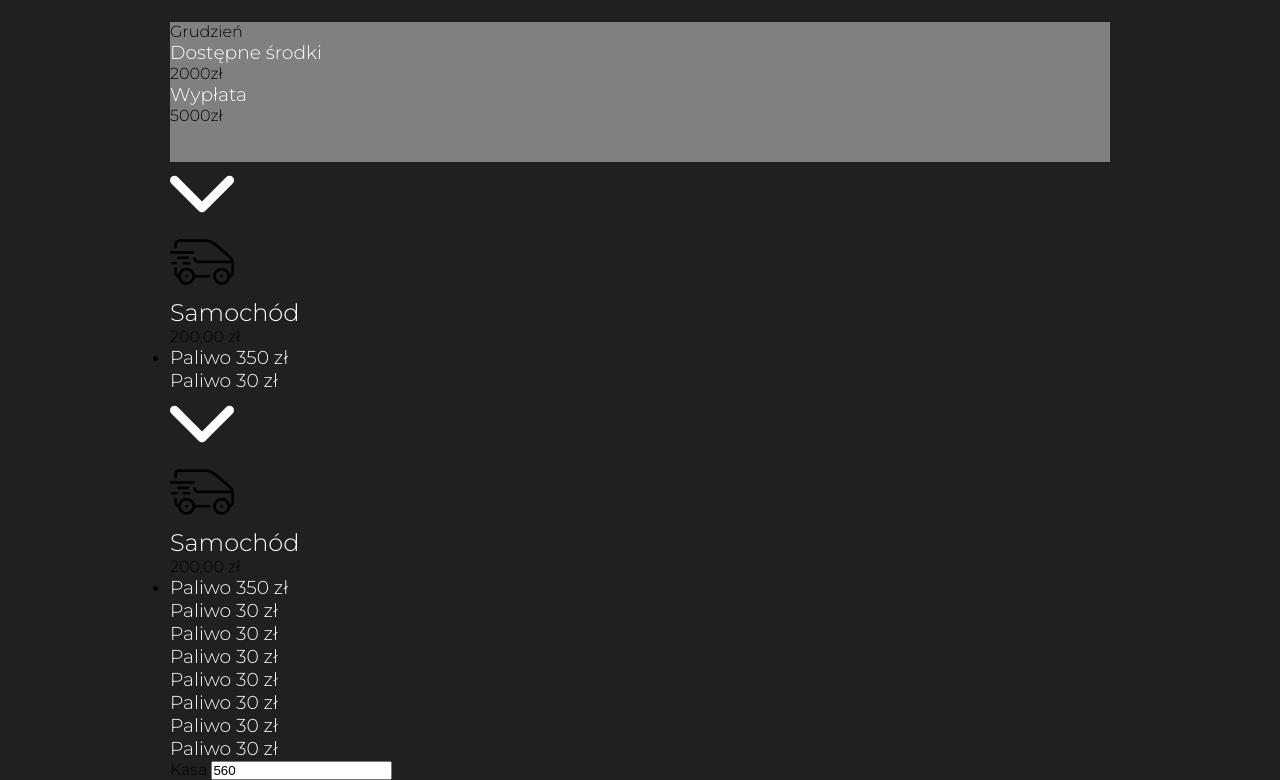
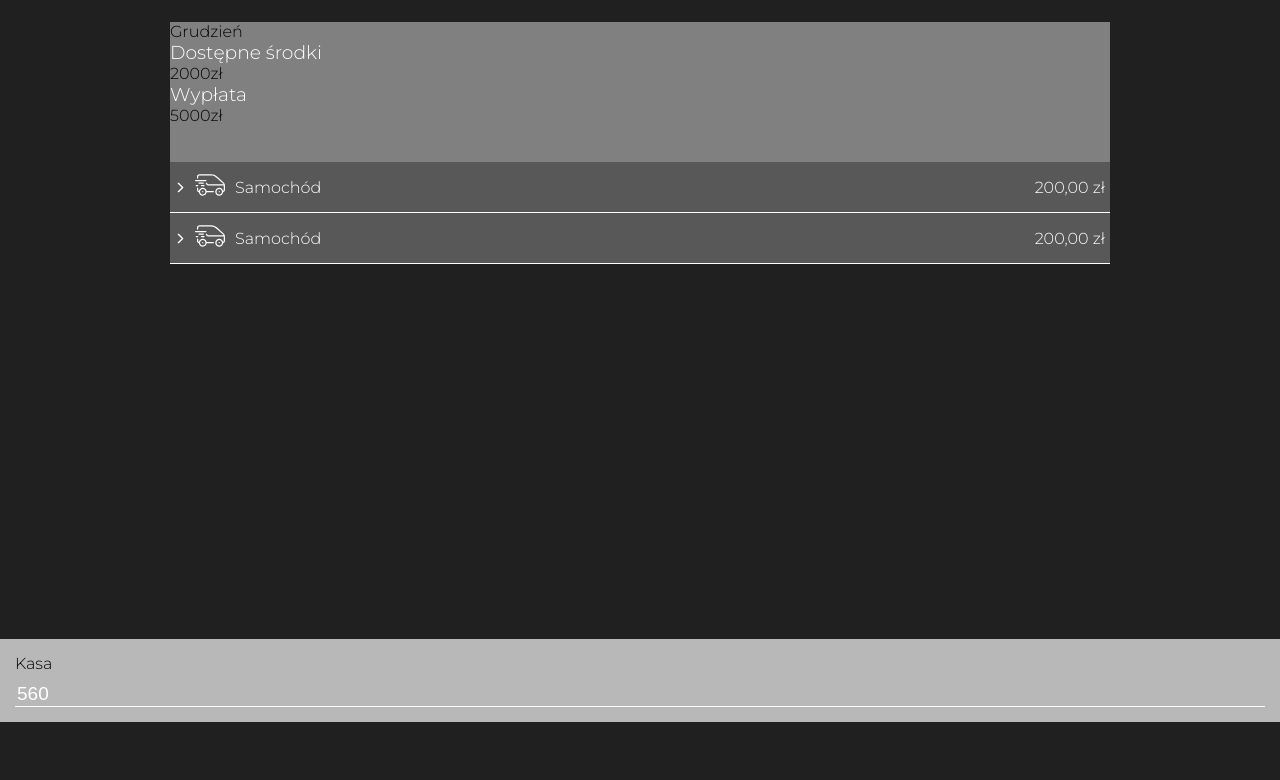
Before and after one commit to ErykFryderyk/my-finances-app, a website with bundled scripts: page index.html in a window 1280 px wide. Shown: the part 78-858 px from the top of the page. After the commit the page ends 800 px from the top, so only its background shows below. Built offline with nearby package versions, Linux system fonts and the light colour scheme.

Commit message:
update style from scss file

```diff
--- a/assets/style/css/style.css
+++ b/assets/style/css/style.css
@@ -71,3 +71,78 @@ body {
 
 .wealth-wrapper {
   min-height: 140px; }
+
+.expenses-section {
+  background-color: #585858;
+  width: 100%; }
+
+.expenses-bar {
+  display: block;
+  width: 100%;
+  height: auto; }
+  .expenses-bar__inner {
+    display: flex;
+    width: 100%;
+    height: auto;
+    flex-direction: column;
+    border-bottom: 1px solid white; }
+  .expenses-bar__header {
+    display: flex;
+    width: 100%;
+    height: 50px;
+    align-items: center; }
+  .expenses-bar__icon {
+    margin: 0 5px;
+    transform: rotate(-90deg); }
+    .expenses-bar__icon svg {
+      width: 10px;
+      height: 10px;
+      fill: white;
+      transition: transform .5s ease; }
+  .expenses-bar__header-icon svg {
+    width: 30px;
+    height: 30px;
+    fill: white;
+    margin: 0 5px; }
+  .expenses-bar__title {
+    font-size: 16px;
+    margin-left: 5px; }
+  .expenses-bar__price {
+    color: white;
+    margin: 0 5px 0 auto; }
+  .expenses-bar__list {
+    height: auto;
+    width: 100%;
+    background-color: #3d3d68; }
+    .expenses-bar__list ul {
+      list-style: none;
+      margin: 5px 0;
+      padding: 5px; }
+    .expenses-bar__list--hide {
+      height: 0;
+      display: none;
+      transition: transform .5s ease; }
+
+.bar__icon svg {
+  width: 35px;
+  height: 35px;
+  fill: white;
+  margin: 0 5px; }
+
+.nav-bar {
+  background-color: #b8b8b8;
+  position: fixed;
+  display: flex;
+  flex-direction: column;
+  bottom: 0;
+  left: 0;
+  width: 100%;
+  padding: 15px; }
+  .nav-bar input {
+    margin-top: 5px;
+    border: none;
+    border-bottom: 1px solid white;
+    background-color: transparent;
+    padding: 5px 2px 1px 2px;
+    font-size: 19px;
+    color: white; }
```
